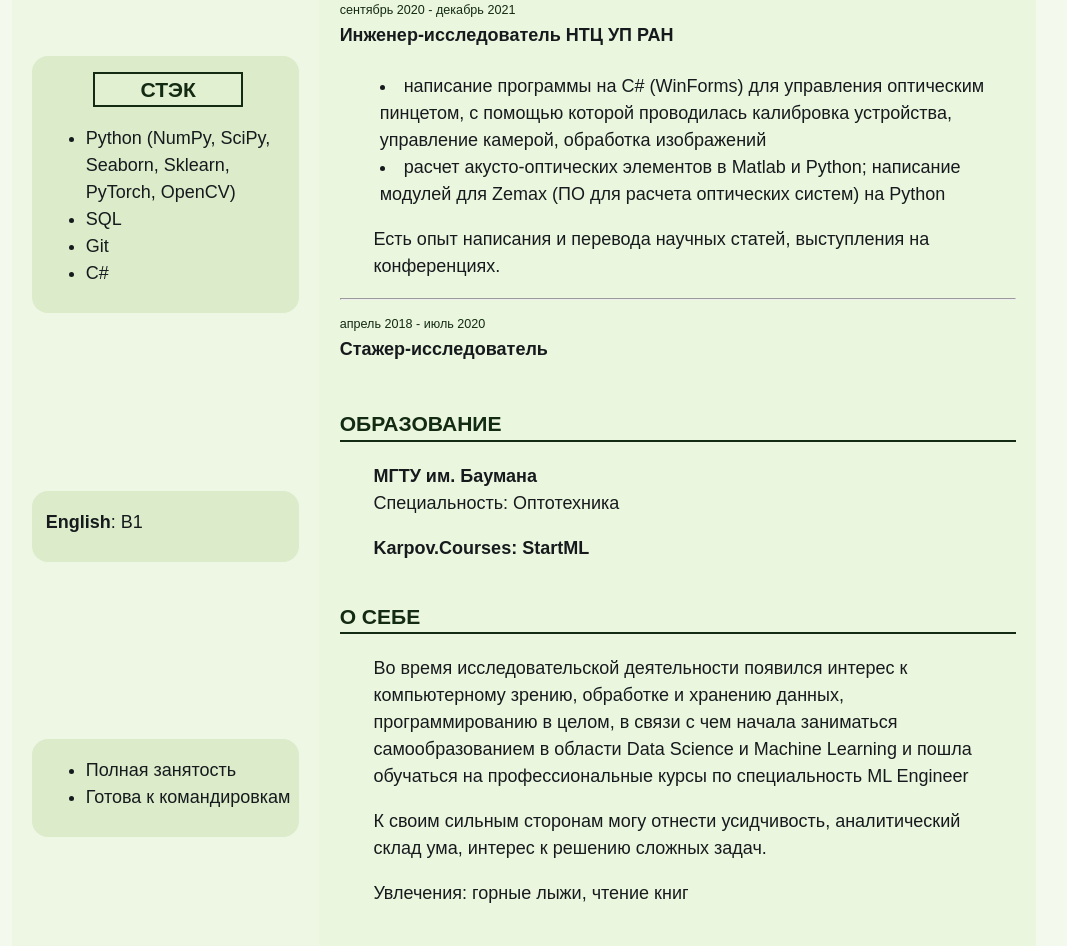
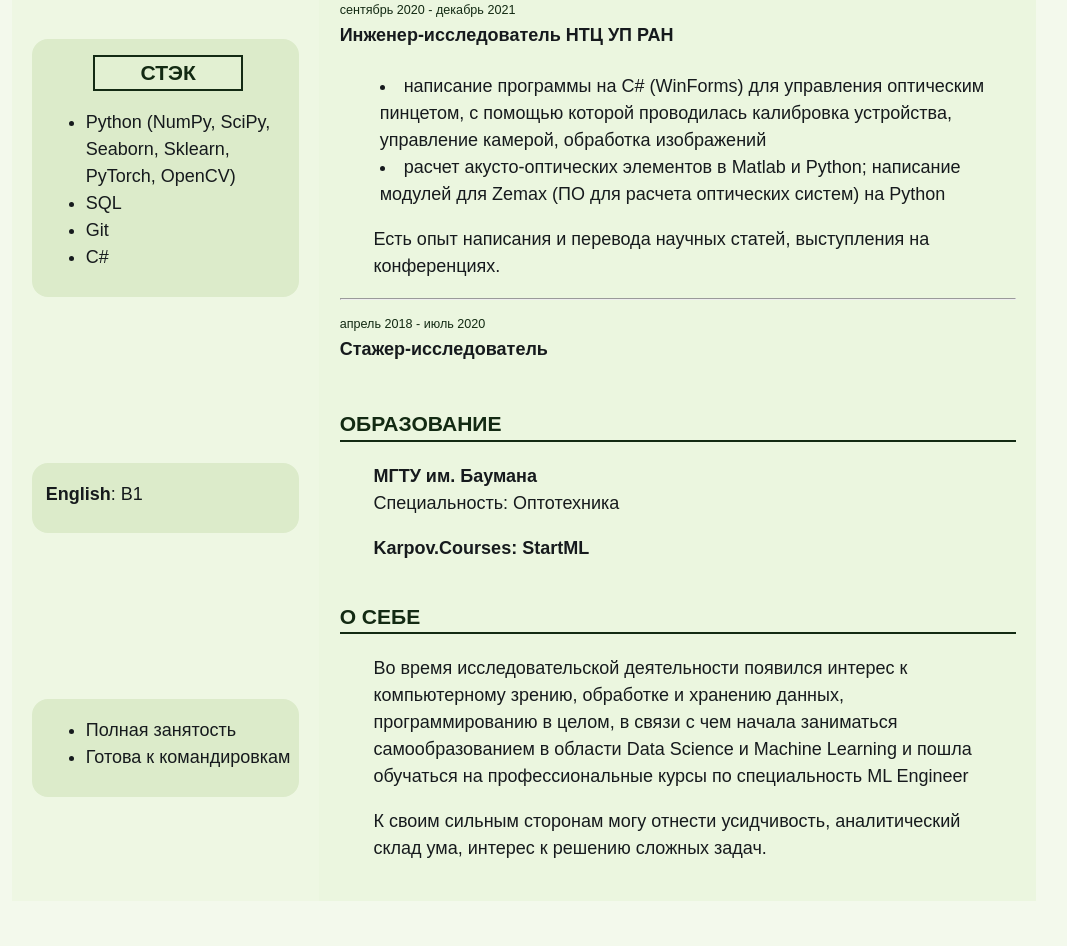
Before and after one commit to MokryYezhik/CV, a plain HTML site: page index.html in a window 1280 px wide. Shown: the part 599-1545 px from the top of the page, without its empty margins (116-1183 px from the left). After the commit the page ends 1500 px from the top, so only its background shows below. Drawn offline with Linux system fonts and the light colour scheme.

Commit message:
change about section

```diff
--- a/index.html
+++ b/index.html
@@ -110,7 +110,6 @@
                 <p>
                     К своим сильным сторонам могу отнести усидчивость, аналитический склад ума, интерес к решению сложных задач.
                 </p>
-                <p>Увлечения: горные лыжи, чтение книг</p>
             </section>
     <!--<footer class="footer-container">
         <a href="https://github.com/MokryYezhik" id="github" class="footer-container__item">
```
